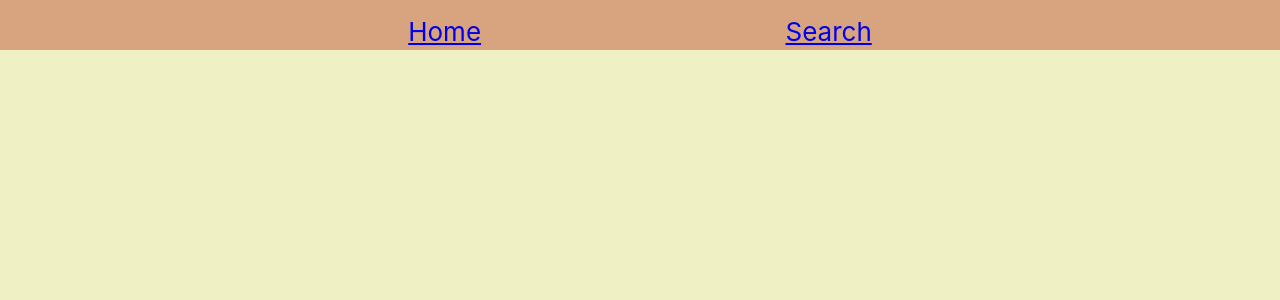
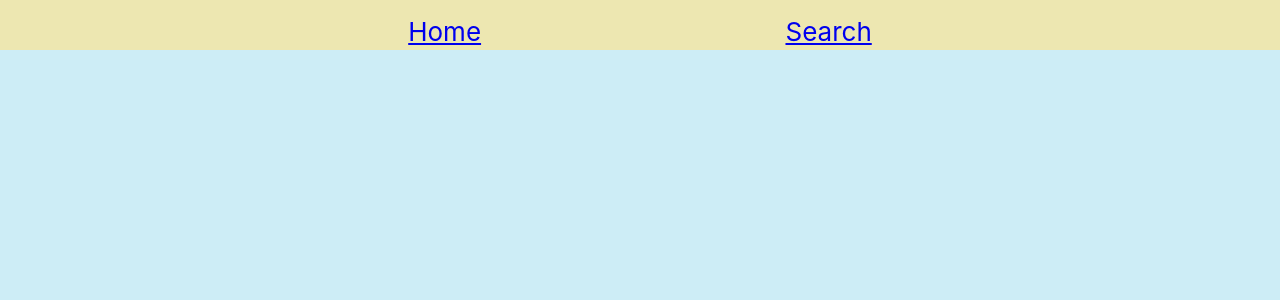
Before and after one commit to TylerEikenberg/GitHub-User-Search, a React (Create React App) app: page / in a window 1280 px wide. Shown: the top 300 px of the page. Built offline with nearby package versions, Linux system fonts and the light colour scheme.

Commit message:
updated colors

```diff
--- a/src/App/App.css
+++ b/src/App/App.css
@@ -3,7 +3,7 @@
 }
 
 .App-body {
-  background-color: var(--pale-spring);
+  background-color: var(--bg-color);
   min-height: 100vh;
   display: flex;
   flex-direction: column;
@@ -22,7 +22,7 @@
   justify-content: center;
   width: 100vw;
   height: 50px;
-  background-color: var(--tumbleweed);
+  background-color: var(--sub-color);
   position: fixed;
   top: 0;
 }
--- a/src/index.css
+++ b/src/index.css
@@ -1,6 +1,6 @@
 :root {
-  --pale-spring: #eff1c5;
-  --tumbleweed: #d8a47f;
+  --bg-color: #cdedf6;
+  --sub-color: #ede7b1;
 }
 
 body {
```
